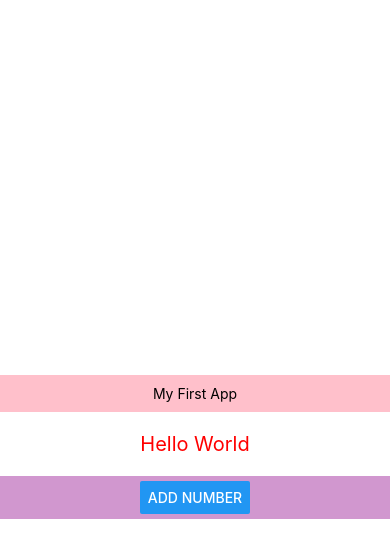
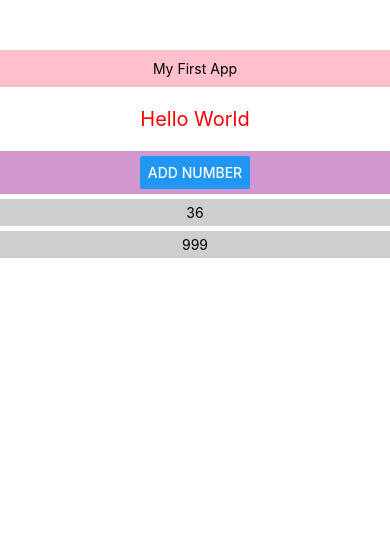
Before and after one commit to scl2589/react-native, a React Native app in the folder react_native_01/: screen / in a window 390 px wide. Shown: the top 558 px of the page. Built offline with nearby package versions, Linux system fonts and the light colour scheme.

Commit message:
Add Button 2 - num list

```diff
--- a/react_native_01/App.js
+++ b/react_native_01/App.js
@@ -10,6 +10,7 @@
 import { View, Text, StyleSheet } from 'react-native';
 import Header from './src/header';
 import Generator from './src/generator'
+import NumList from './src/numlist'
 
 // component를 상속받는 App이라는 클래스를 만들었다.
 class App extends Component {
@@ -36,6 +37,8 @@
           </Text>
         </View>
         <Generator add={this.onAddRandomNum}/>
+
+        <NumList num={this.state.random}/>
       </View>
     )
   }
@@ -49,7 +52,7 @@
     backgroundColor: 'white',
     paddingTop: 50,
     alignItems: 'center',
-    justifyContent: 'center'
+    // justifyContent: 'center'
   },
   subView: {
     flex: 1,
--- /dev/null
+++ b/react_native_01/src/numlist.js
@@ -0,0 +1,35 @@
+/**
+ * Sample React Native App
+ * https://github.com/facebook/react-native
+ *
+ * @format
+ * @flow
+ */
+
+import React from 'react';
+import { View, Text, StyleSheet } from 'react-native';
+
+const NumList = (props) => {
+    return (
+        // map이라는 method는 js에 배열 객체 내장 함수. (loop문과 같다.)
+        // 요소 수만큼 loop를 도는데, 그 때의 요소 값이 첫번째 인자로 오고, 우리는 item으로 쓴것.
+        // 그 요소의 index 값이 두 번째 인자로 오는데, 여기서 idx라고 쓴 것.
+        props.num.map((item, idx)=>(
+            <View style={styles.numList} key={idx}>
+                <Text>{item}</Text>
+            </View>
+        ))
+    )
+}
+
+const styles = StyleSheet.create({
+    numList: {
+        backgroundColor: '#cecece',
+        alignItems: 'center',
+        padding: 5,
+        width: '100%',
+        marginTop: 5
+    }
+})
+
+export default NumList;
```
